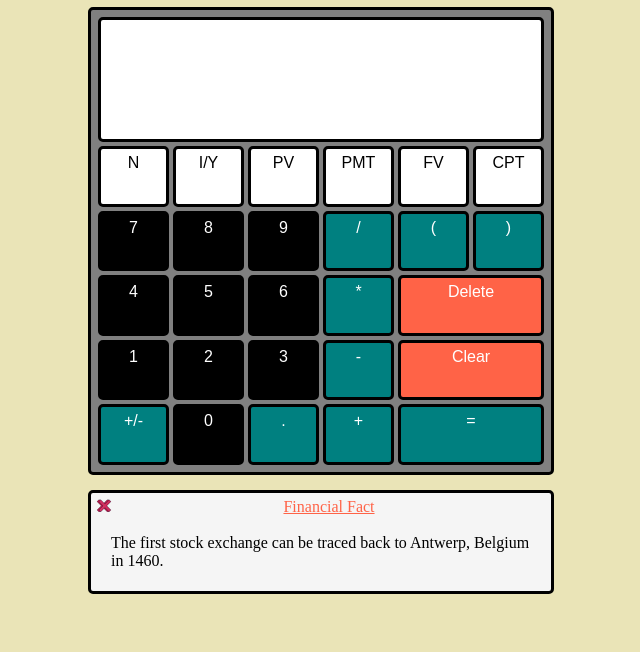
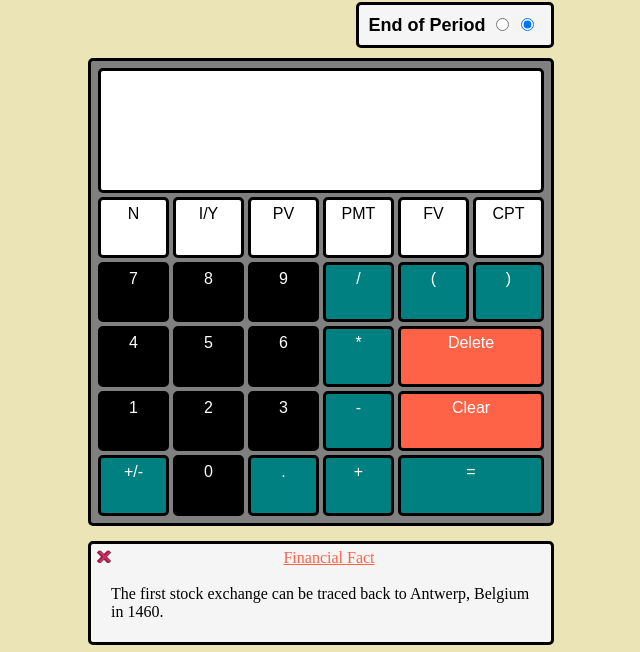
Before and after one commit to BradleyParkerDev/financial-calculator, a website: page index.html in a window 1280 px wide. Shown: the part 148-800 px from the top of the page, without its empty margins (319-959 px from the left). Drawn offline with Linux system fonts and the light colour scheme.

Commit message:
Added radio buttons for payment periods

```diff
--- a/index.html
+++ b/index.html
@@ -14,6 +14,24 @@
             <p id="financial-calculator-title-text">Financial<br>Calculator</p>
         </div>
     </div>
+
+    <!-- Period Toggle -->
+    <div id = "period-toggle-outer-container">
+        <div id = 'period-toggle-inner-container'>
+            <div id = 'period-toggle'>
+                <p id = 'pt-text'>
+                    End of Period
+                </p>
+                <div id = 'pt-buttons'>
+                    <input type="radio" class = 'period' name ='period' value= "beginning" />
+                    <input type="radio" class = 'period' name='period' value = 'end' checked/>
+
+                </div>
+            </div>
+        </div>
+
+    </div>
+
     <!-- Financial Calculator -->
     <div id="div2">
         <div id="calculator">
--- a/main.js
+++ b/main.js
@@ -8,13 +8,13 @@ function futureValue(pv, r, n, pmt, end = true) {
     if (end) {
         // Compounding at the end of the period (annuity in arrears)
         // Calculate the future value (FV) using the formula:
-        // FV = (-PV) * (1 + r)^n - PMT * ((1 + r^n - 1) / r)
+        // FV = (-PV) * (1 + r)^n - PMT * (((1 + r)^n - 1) / r)
         return (-pv) * Math.pow(1 + r, n) - pmt * ((Math.pow(1 + r, n) - 1) / r);
     } else {
         // Compounding at the start of the period (annuity due)
         // Calculate the future value (FV) using the formula:
-        // FV = (-PV) * (1 + r)^n - PMT * ((1 + r^n - 1) / r) * (1 + r)
-        return (-pv) * Math.pow(1 + r, n) - pmt * ((Math.pow(1 + r, n) - 1) / r) * (1 + r);
+        // FV = (-PV) * (1 + r)^n - PMT * (((1 + r)^n - 1) / r) * (1 + r)
+        return (-pv) * Math.pow(1 + r, n) - (pmt) * ((Math.pow(1 + r, n) - 1) / r) * (1 + r);
 
     }
 }
@@ -88,7 +88,7 @@ function numberOfPeriods(pv,fv,r,pmt, end = true) {
 function rate(pv,fv,n,pmt, end = true){
     if(pmt === 0){
         // No payment
-        // rate = ((fv/pv) ^ (1/n)) - 1
+        // r = ((fv/pv) ^ (1/n)) - 1
         return  Math.pow((fv/(-1* pv)), (1/n)) - 1
     }
     if(end){
@@ -111,13 +111,18 @@ let r = undefined;
 let pv = undefined;
 let pmt = undefined;
 let fv = undefined;
-let end = false;
+let end = true;
 let result = 0;
 
 
 //////////////////////////////////////////////////////////////
 //Buttons and Screens
 //////////////////////////////////////////////////////////////
+
+// Period Radio Buttons
+let periodRadioButton = document.querySelectorAll('#pt-buttons .period');
+let periodText = document.querySelector('#pt-text');
+
 
 //Screens
 let screenview = document.querySelector('#screenview');
@@ -152,6 +157,20 @@ let eqlButton = document.querySelector('#button-eql');
 //////////////////////////////////////////////////////////////
 //Event Handlers
 //////////////////////////////////////////////////////////////
+for(let i = 0; i < periodRadioButton.length; i++){
+    periodRadioButton[i].addEventListener('click', function(){
+        console.log(`Payment Period: ${periodRadioButton[i].value}`)
+        if(periodRadioButton[i].value === 'end'){
+            periodText.innerText = 'End of Period'
+            end = true;
+        }else{
+            periodText.innerText = 'Beginning of Period'
+
+            end = false;
+
+        }
+    })
+}
 
 // Number button values added to screen
 for(let i = 0; i < numberButton.length; i++){
--- a/style.css
+++ b/style.css
@@ -5,14 +5,15 @@
 */
 
 body {
-    display: flex;
-    flex-direction: column;
+    /* display: flex;
+    flex-direction: column; */
     min-height: 100vh; /* Set the body's height to 100% of the viewport height */
     margin: 0; /* Remove default body margin */
     background-color: rgb(234, 228, 183) ;
     background-image: url("money.gif");
     background-repeat: repeat;
 }
+
 #div1{
     display: flex;
     justify-content: center;
@@ -52,6 +53,70 @@ body {
 
 /*
 ///////////////////////////////////////////////////////////////////////////
+//Period Toggle
+///////////////////////////////////////////////////////////////////////////
+*/
+
+#period-toggle-outer-container{
+    display: flex;
+    justify-content: center;
+    align-items: end;
+    height:auto;
+    width: 100%;
+    /* border: 1px dashed black; */
+    padding:0px;
+    margin-bottom: 10px;
+}
+#period-toggle-inner-container{
+    display: flex;
+    justify-content: end;
+    /* align-items: center; */
+    margin-left: 5px;
+    margin-right: 5px;
+    height: auto;
+    min-width: 250px;
+    max-width: 465px;
+    width:100%;
+    padding:0px;
+
+    /* border: 1px dashed black; */
+}
+#period-toggle{
+    height: 20px;
+    display: flex;
+    justify-content: end;
+    align-items: center;
+    border: 1px dashed black;
+    min-width: 120px;
+    width: auto;
+    padding:10px;
+    background-color: whitesmoke;
+
+    border: 3px solid black;
+    border-radius: 5px;
+
+}
+#pt-text{
+    width: auto;
+    /* border: 1px dashed black; */
+    font-family: Arial, Helvetica, sans-serif;
+
+    font-size: 16px;
+    font-weight: bold;
+    line-height: 18px;
+    padding:0px;
+    margin:0px;
+}
+#pt-buttons{
+    /* border: 1px dashed black; */
+    margin-left: 5px;
+    width: 50px;
+    padding:0px;
+}
+
+
+/*
+///////////////////////////////////////////////////////////////////////////
 //Financial Calculator Title
 ///////////////////////////////////////////////////////////////////////////
 */
@@ -60,7 +125,7 @@ body {
     src: url(Backbones-YzAoL.ttf);
 }
 #financial-calculator-title-container{
-    margin-top: 20px;
+    margin-top: 15px;
     margin-bottom: 15px;
     min-height: 70px;
 }
@@ -96,10 +161,8 @@ body {
     width: 100%;
 
     /* Margins */
-    margin-left: 15px;
-    margin-right: 15px;
-    /* margin-top: 50px; */
-    /* margin-bottom: 50px; */
+    margin-left: 5px;
+    margin-right: 5px;
 
     /* Padding */
     padding: 5px;
@@ -210,8 +273,8 @@ body {
     width: 100%;
 
     /* Margins */
-    margin-left: 15px;
-    margin-right: 15px;
+    margin-left: 5px;
+    margin-right: 5px;
     margin-top: 15px;
 
     border-radius: 5px;
@@ -254,13 +317,26 @@ body {
 //Media Queries
 ///////////////////////////////////////////////////////////////////////////
 */
-
+@media screen and (min-width: 290px) {
+    #period-toggle-inner-container{
+        margin-right: 5px;
+    }
+    #pt-text{
+        font-size: 18px;
+        line-height: 20px;
+    }
+  }
 @media screen and (min-width: 375px) {
     .calc-button-style{
         font-size: 16px;
     }
   }
-
+  @media screen and (min-width: 475px) {
+    #period-toggle-inner-container{
+        margin-left: 0px;
+        margin-right: 0px;
+    }
+  }
   @media screen and (min-width: 820px) {
     #financial-calculator-title-text{
         font-size: 60px;
```
